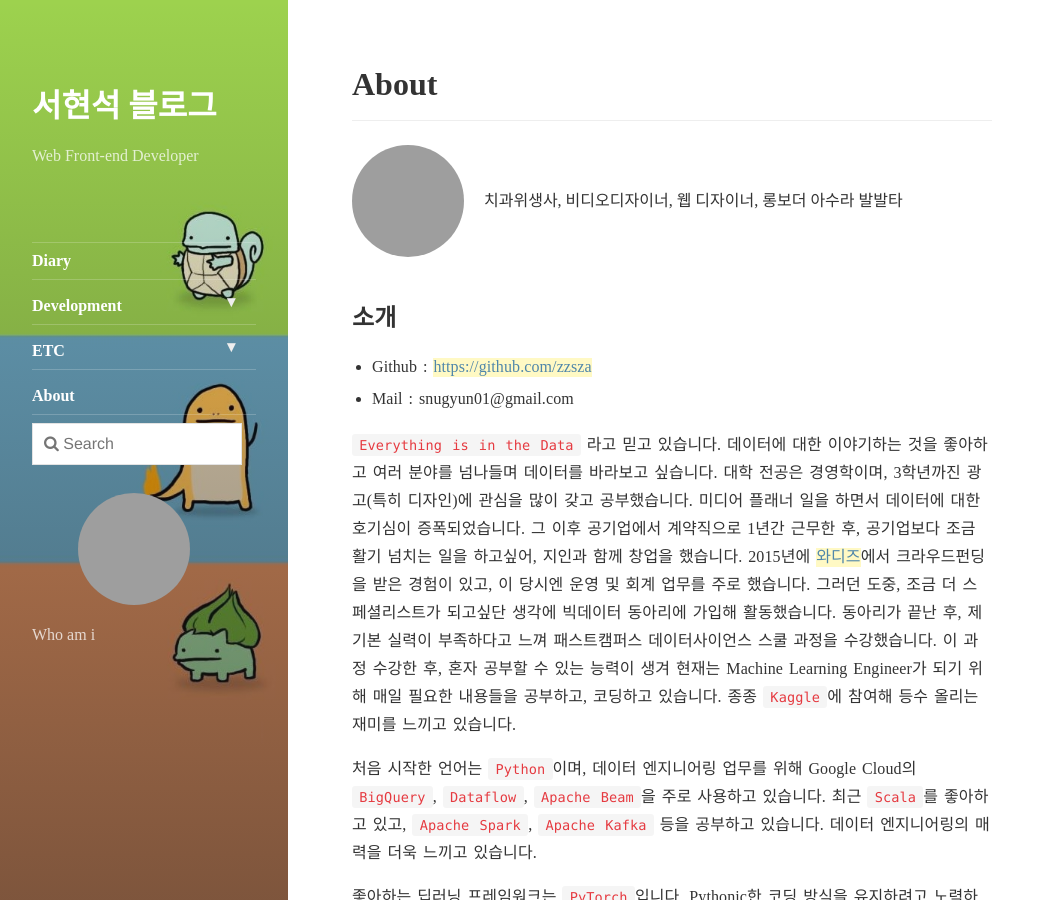
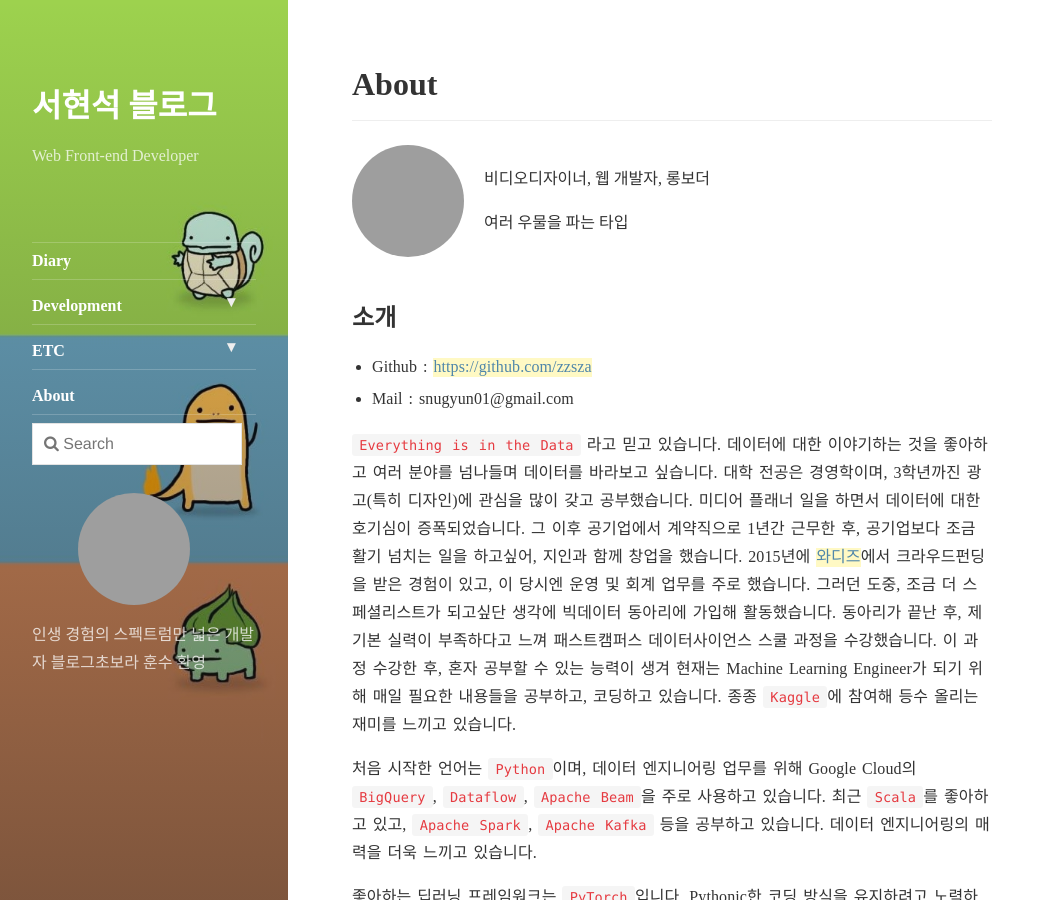
Before and after one commit to samslow/samslow.github.io, a Jekyll site: the page built from about.md, in a window 1280 px wide and 900 px high. Shown: the whole window, without its empty margins (0-1055 px from the left). Built offline with Jekyll 4.4.1, drawn with Linux system fonts in a browser that asks for light colours; nearby versions of some CDN libraries; grey boxes are pictures that could not be loaded.

Commit message:
Set new line in .yml file
Signed-off-by: samslow <shsvkdldj@likelion.org>

```diff
--- a/_config.yml
+++ b/_config.yml
@@ -18,7 +18,9 @@ tagline:             Web Front-end Developer
 # A short description of the page, used in the sidebar and as fallback for the meta description tag.
 # Markdown enabled, but don't use more than one paragraph (enforced by `>`)
 description:         >
-  Who am i
+  인생 경험의 스펙트럼만 넓은 개발자
+
+  블로그초보라 훈수 환영
 
 # This should be the same author as first entry in `_data/authors.yml`
 author:
--- a/_data/authors.yml
+++ b/_data/authors.yml
@@ -7,9 +7,10 @@ samslow:
 
   # Used at the bottom of each page and at the top of the `about` layout
   # Markdown enabled, can use multiple paragraphs (enabled by `|`)
-  about:             |
-    치과위생사, 비디오디자이너, 웹 디자이너, 롱보더
-    아수라 발발타
+  about:             |+
+    비디오디자이너, 웹 개발자, 롱보더
+
+    여러 우물을 파는 타입
 
   # This photo will be used in the about section
   picture:
```
